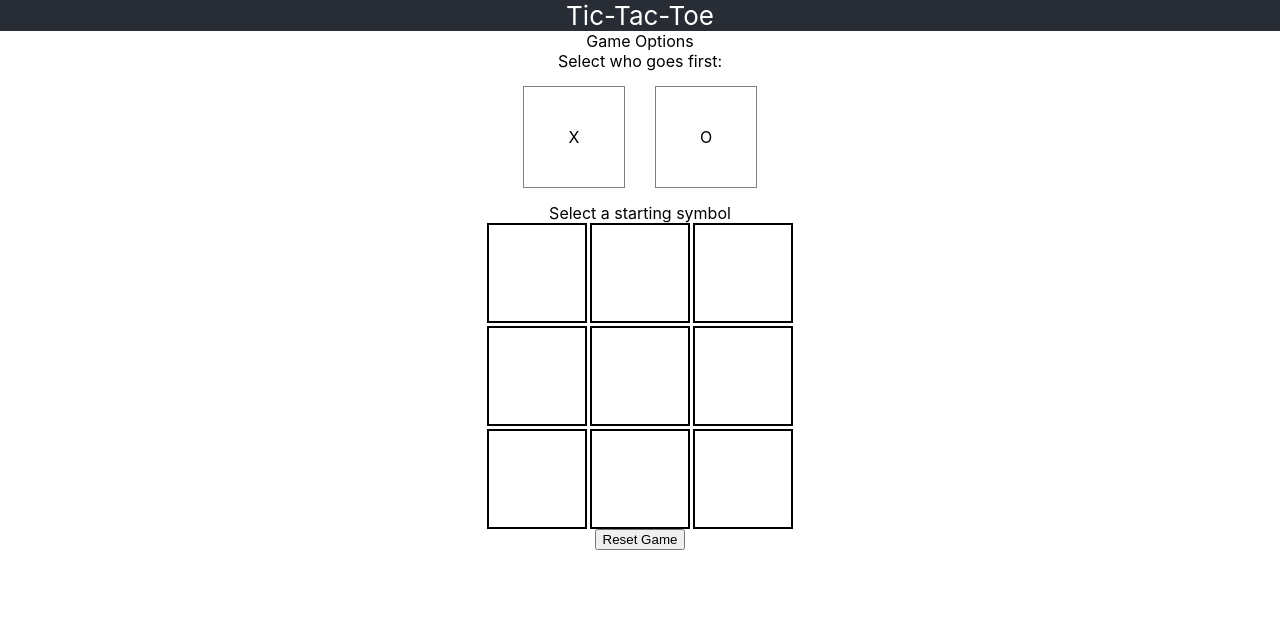
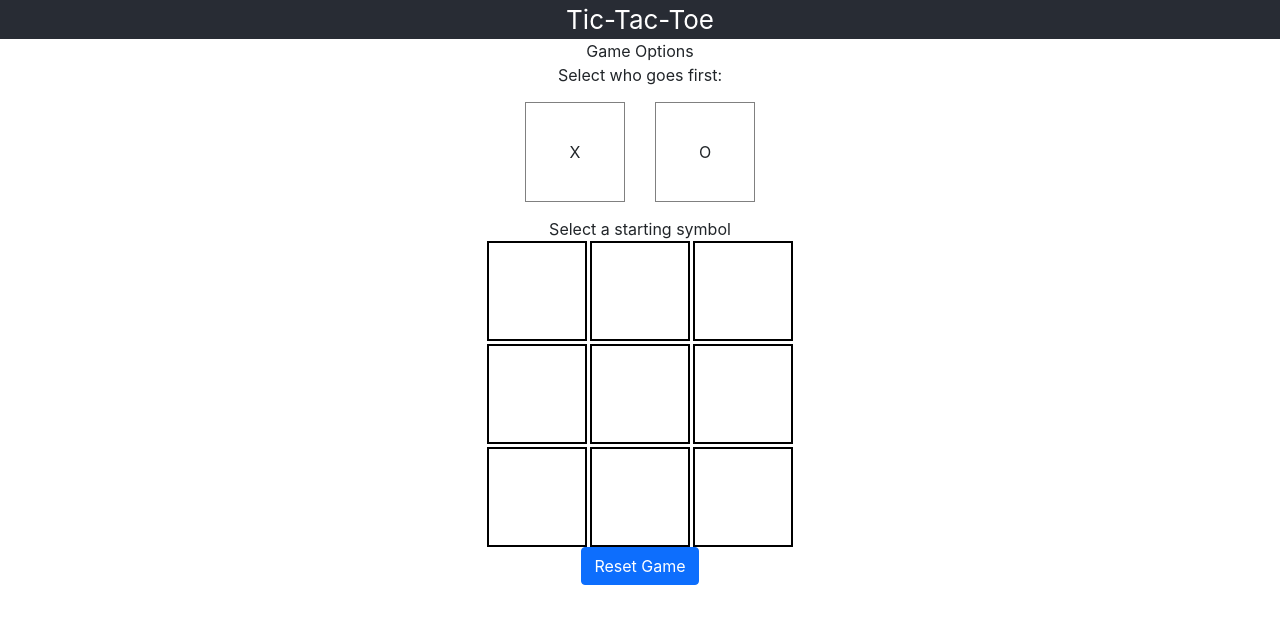
Before and after one commit to khdrew/tictactoe, a React (Create React App) app: page / in a window 1280 px wide. Shown: the top 624 px of the page. Built offline with nearby package versions, Linux system fonts and the light colour scheme.

Commit message:
add bootstrap

```diff
--- a/public/index.html
+++ b/public/index.html
@@ -1,14 +1,12 @@
 <!DOCTYPE html>
 <html lang="en">
-  <head>
+
+<head>
     <meta charset="utf-8" />
     <link rel="icon" href="%PUBLIC_URL%/favicon.ico" />
     <meta name="viewport" content="width=device-width, initial-scale=1" />
     <meta name="theme-color" content="#000000" />
-    <meta
-      name="description"
-      content="Web site created using create-react-app"
-    />
+    <meta name="description" content="Web site created using create-react-app" />
     <link rel="apple-touch-icon" href="%PUBLIC_URL%/logo192.png" />
     <!--
       manifest.json provides metadata used when your web app is installed on a
@@ -25,8 +23,10 @@
       Learn how to configure a non-root public URL by running `npm run build`.
     -->
     <title>React App</title>
-  </head>
-  <body>
+    <link rel="stylesheet" href="https://cdn.jsdelivr.net/npm/bootstrap@5.1.1/dist/css/bootstrap.min.css" integrity="sha384-F3w7mX95PdgyTmZZMECAngseQB83DfGTowi0iMjiWaeVhAn4FJkqJByhZMI3AhiU" crossorigin="anonymous" />
+</head>
+
+<body>
     <noscript>You need to enable JavaScript to run this app.</noscript>
     <div id="root"></div>
     <!--
@@ -39,5 +39,6 @@
       To begin the development, run `npm start` or `yarn start`.
       To create a production bundle, use `npm run build` or `yarn build`.
     -->
-  </body>
+</body>
+
 </html>
--- a/src/component/GameOptions.tsx
+++ b/src/component/GameOptions.tsx
@@ -40,7 +40,7 @@ export default class GameOptions extends Component<AppProps, Options> {
                     {this.options.map((op, i) => {
                         return <label className={`option ${this.firstPlayer === op ? 'selected' : ''}`} key={i.toString()}>
                             <input type="radio" name="firstPlayer" value={op} onChange={this.onStartingPlayerChange} />
-                            <div className="box">{op}</div>
+                            <div className="option-label">{op}</div>
                         </label>
                     })}
                 </div>
--- a/src/component/PlayArea.tsx
+++ b/src/component/PlayArea.tsx
@@ -40,7 +40,8 @@ export default class PlayArea extends Component<{ options: Options }, GameVariab
         return PlayArea.initState(props);
     }
 
-    onResetGame() {
+    onResetGame(e: any) {
+        e.preventDefault();
         this.setState(PlayArea.initState(this.props));
     }
 
@@ -84,7 +85,7 @@ export default class PlayArea extends Component<{ options: Options }, GameVariab
                         )
                     })}
                 </div>
-                <button onClick={this.onResetGame}>Reset Game</button>
+                <button className="btn btn-primary" onClick={this.onResetGame}>Reset Game</button>
             </div>
         );
     }
```
